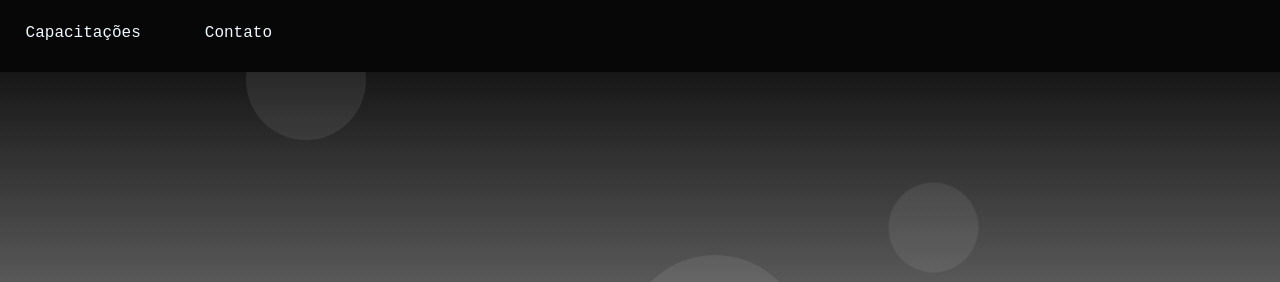
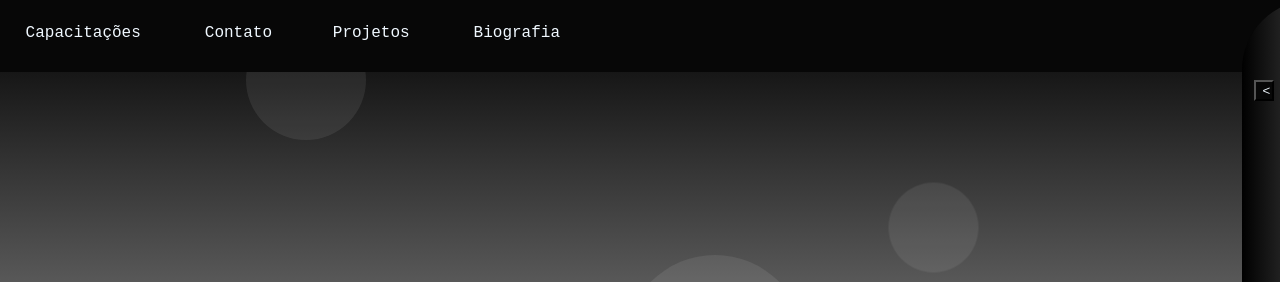
Before and after one commit to DaniBarreto-dev/sobre-mim, a plain HTML site: page estilo.html in a window 1280 px wide. Shown: the top 282 px of the page. Drawn offline with Linux system fonts and the light colour scheme.

Commit message:
Daniel Barreto

```diff
--- a/estilo.html
+++ b/estilo.html
@@ -24,10 +24,14 @@
 
     <!--Elementos de desing-->
     <div class="Linha"></div>
+    <div class="Parede"></div>
 
     <!--Elementos da Barra acima-->
     <a class="Sobre" href="d.html" >Capacitações</a>
     <a class="Contato" href="">Contato</a>
+    <a class="Projetos" href="d.html" >Projetos</a>
+    <a class="Sobre-mim" href="">Biografia</a>
+    <button class="Botao" type="button" onclick="">&lt;</button>
 
 
 
--- a/style.css
+++ b/style.css
@@ -5,6 +5,17 @@
         overflow: hidden ;
     }
 
+    .Parede{
+        width: 300px;
+        height: 600px;
+        background:linear-gradient(to right, rgb(0, 0, 0), white);
+        border-radius: 70px;
+    }
+    .Parede{
+        position: absolute;
+        top: 0%;
+        left: 97%
+    }
     .nome {
         width: 1000px;
         color: rgb(255, 255, 255);
@@ -86,3 +97,49 @@
             font-size: 20px;
             transition: font-size 0.5s ease
         }
+
+        .Projetos{
+            text-decoration: none;
+            color: aliceblue;
+            position: absolute;
+            top: 3%;
+            left: 26%;
+            font-family: 'Courier New', Courier, monospace;
+            border: 0px;
+        }
+
+        .Projetos:hover{
+            font-size: 20px;
+            transition: font-size 0.5s ease
+        }
+
+        .Sobre-mim{
+            text-decoration: none;
+            color: aliceblue;
+            position: absolute;
+            top: 3%;
+            left: 37%;
+            font-family: 'Courier New', Courier, monospace;
+            border: 0px;
+        }
+
+        .Sobre-mim:hover{
+            font-size: 20px;
+            transition: font-size 0.5s ease
+        }
+
+       .Botao{
+        background-color: #070707;
+        box-shadow: none;
+        color: aliceblue;
+        position: absolute;
+        top: 10%;
+        left: 98%;
+
+       }
+
+
+       .Botao{
+        width: 20px
+
+       }
```
